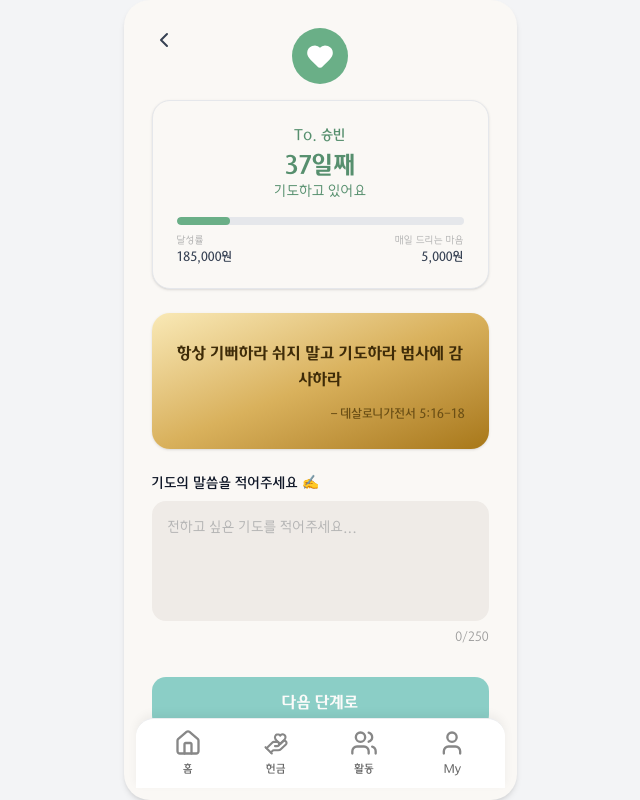
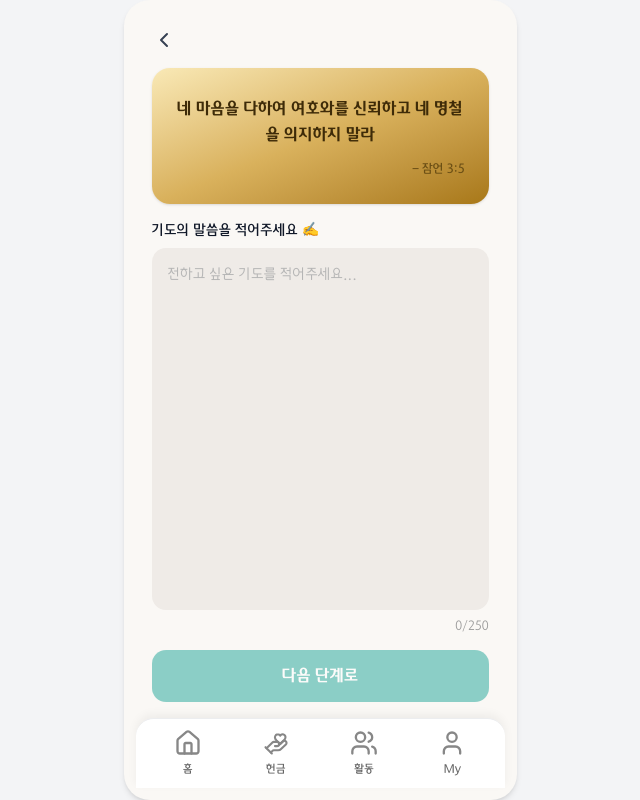
Before and after one commit to PrayForHanaro/Frontend, a Next.js app: page /bless/interval/1/message in a window 1280 px wide. Shown: the whole page, without its empty margins (320-960 px from the left). Built offline with nearby package versions, Linux system fonts and the light colour scheme.

Commit message:
refactor: simplify bless message page layout and fix verse hydration #7

```diff
--- a/app/(main)/bless/_components/message-textarea.tsx
+++ b/app/(main)/bless/_components/message-textarea.tsx
@@ -1,18 +1,20 @@
-'use client';
+import { cn } from '@/lib/utils';
 
 type MessageTextareaProps = {
   value: string;
   onChange: (value: string) => void;
   maxLength?: number;
+  grow?: boolean;
 };
 
 export default function MessageTextarea({
   value,
   onChange,
   maxLength = 250,
+  grow = false,
 }: MessageTextareaProps) {
   return (
-    <label className="flex flex-col gap-2">
+    <label className={cn('flex flex-col gap-2', grow && 'flex-1')}>
       <span className="font-hana-medium text-gray-900 text-sm">
         기도의 말씀을 적어주세요 ✍️
       </span>
@@ -24,7 +26,10 @@ export default function MessageTextarea({
           }
         }}
         placeholder="전하고 싶은 기도를 적어주세요..."
-        className="min-h-[120px] resize-none rounded-xl bg-[#EFEBE7] p-4 font-hana-regular text-gray-900 text-sm placeholder:text-hana-gray-400 focus:outline-none focus:ring-2 focus:ring-hana-main/30"
+        className={cn(
+          'resize-none rounded-xl bg-[#EFEBE7] p-4 font-hana-regular text-gray-900 text-sm placeholder:text-hana-gray-400 focus:outline-none focus:ring-2 focus:ring-hana-main/30',
+          grow ? 'flex-1' : 'min-h-[88px]',
+        )}
       />
       <p className="text-right font-hana-regular text-hana-gray-500 text-xs">
         {value.length}/{maxLength}
--- a/app/(main)/bless/_data/bible-verses.ts
+++ b/app/(main)/bless/_data/bible-verses.ts
@@ -1,6 +1,6 @@
 import type { BibleVerse } from '../_types';
 
-const BIBLE_VERSES: BibleVerse[] = [
+export const BIBLE_VERSES: BibleVerse[] = [
   {
     text: '네 마음을 다하여 여호와를 신뢰하고 네 명철을 의지하지 말라',
     reference: '잠언 3:5',
--- a/app/(main)/bless/interval/[blessId]/message/page.tsx
+++ b/app/(main)/bless/interval/[blessId]/message/page.tsx
@@ -1,23 +1,23 @@
 'use client';
 
-import { Heart } from 'lucide-react';
 import { useParams, useRouter } from 'next/navigation';
-import { useState } from 'react';
+import { useEffect, useState } from 'react';
 import BackButton from '@/components/ui/cmm/BackButton';
 import Nav from '@/components/ui/cmm/Nav';
 import BibleVerseBox from '../../../_components/bible-verse-box';
 import BlessActionButton from '../../../_components/bless-action-button';
 import MessageTextarea from '../../../_components/message-textarea';
-import { getRandomVerse } from '../../../_data/bible-verses';
-import { MOCK_TARGETS } from '../../../_data/mock-targets';
+import { BIBLE_VERSES, getRandomVerse } from '../../../_data/bible-verses';
 
 export default function BlessIntervalMessage() {
+  const router = useRouter();
   const { blessId } = useParams<{ blessId: string }>();
-  const router = useRouter();
   const [message, setMessage] = useState('');
-  const [verse] = useState(getRandomVerse);
+  const [verse, setVerse] = useState(BIBLE_VERSES[0]);
 
-  const target = MOCK_TARGETS.find((t) => t.id === blessId);
+  useEffect(() => {
+    setVerse(getRandomVerse());
+  }, []);
 
   const isMessageEmpty = message.trim().length === 0;
 
@@ -28,67 +28,11 @@ export default function BlessIntervalMessage() {
 
   return (
     <div className="relative h-full w-full">
-      <div className="relative flex h-full flex-col overflow-y-auto bg-hana-bless-bg pb-[70px]">
-        <BackButton />
-
-        {target && (
-          <>
-            <div className="mt-4 mb-4 flex justify-center">
-              <div className="flex size-14 items-center justify-center rounded-full bg-hana-bless-progress">
-                <Heart className="size-7 fill-white text-white" />
-              </div>
-            </div>
-
-            <div className="mx-4 rounded-2xl border border-gray-200 bg-hana-bless-bg px-6 py-6 shadow-sm">
-              <div className="flex flex-col items-center text-center">
-                <p className="font-hana-medium text-[#568F6E] text-sm">
-                  To. {target.name}
-                </p>
-                <h1 className="mt-1 font-hana-bold text-2xl text-[#568F6E]">
-                  {target.daysOfPrayer}일째
-                </h1>
-                <p className="font-hana-regular text-[#568F6E] text-sm">
-                  기도하고 있어요
-                </p>
-              </div>
-
-              <div className="mt-4 h-2 overflow-hidden rounded-full bg-gray-200">
-                <div
-                  className="h-full rounded-full bg-hana-bless-progress"
-                  style={{
-                    width: `${Math.min((target.daysOfPrayer / 200) * 100, 100)}%`,
-                  }}
-                />
-              </div>
-
-              <div className="mt-2 flex justify-between">
-                <div>
-                  <p className="font-hana-regular text-[10px] text-hana-gray-400">
-                    달성률
-                  </p>
-                  <p className="font-hana-medium text-gray-700 text-xs">
-                    {target.totalAmount.toLocaleString()}원
-                  </p>
-                </div>
-                <div className="text-right">
-                  <p className="font-hana-regular text-[10px] text-hana-gray-400">
-                    매일 드리는 마음
-                  </p>
-                  <p className="font-hana-medium text-gray-700 text-xs">
-                    {target.dailyAmount.toLocaleString()}원
-                  </p>
-                </div>
-              </div>
-            </div>
-          </>
-        )}
-
-        <div className="flex flex-col gap-6 px-4 pt-6">
+      <div className="relative flex h-full flex-col bg-hana-bless-bg pb-[70px]">
+        <BackButton to={`/bless/interval/${blessId}`} />
+        <div className="flex flex-1 flex-col gap-4 px-4 pt-14 pb-4">
           <BibleVerseBox verse={verse} />
-          <MessageTextarea value={message} onChange={setMessage} />
-        </div>
-
-        <div className="mt-auto px-4 pt-8 pb-6">
+          <MessageTextarea grow value={message} onChange={setMessage} />
           <BlessActionButton disabled={isMessageEmpty} onClick={handleNext}>
             다음 단계로
           </BlessActionButton>
```
